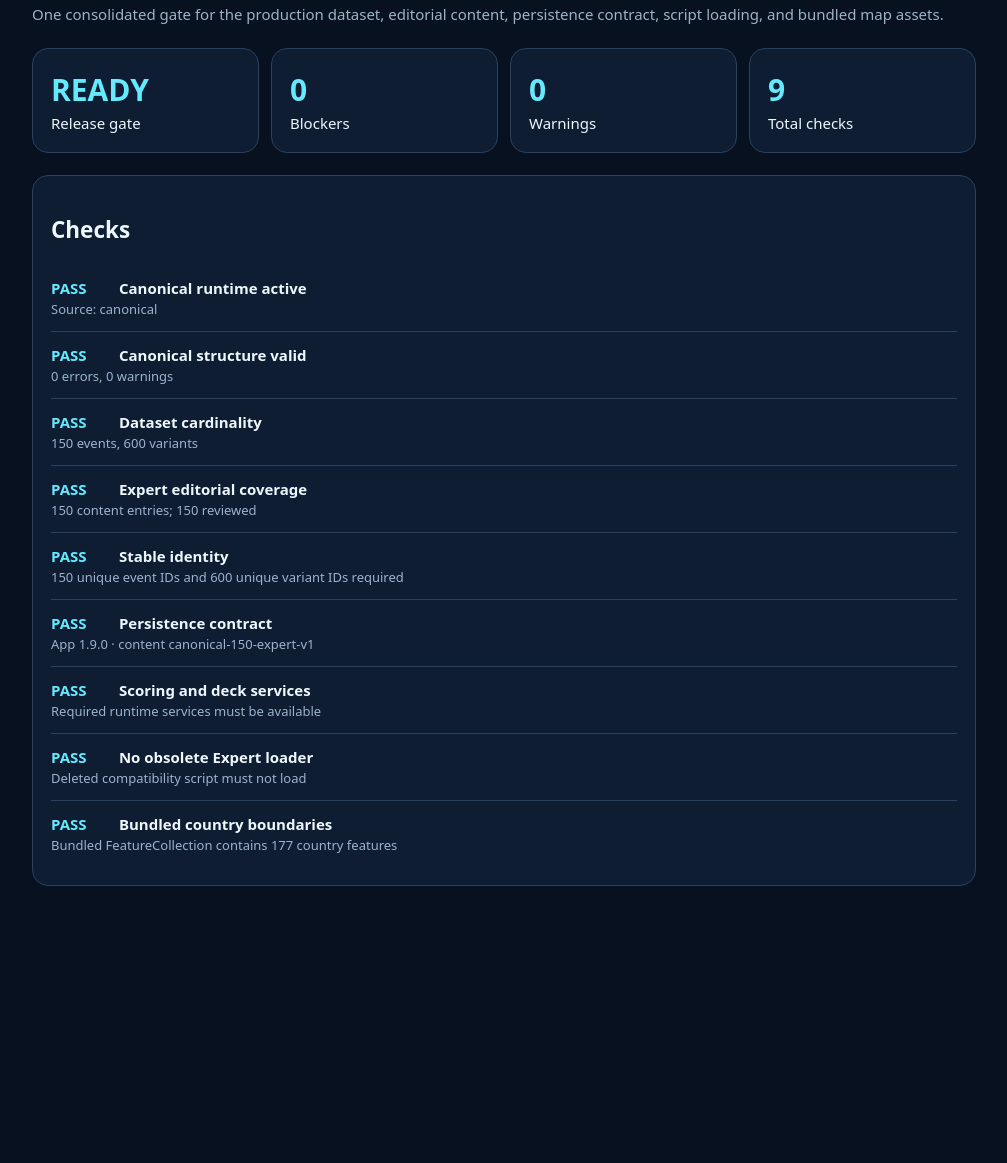
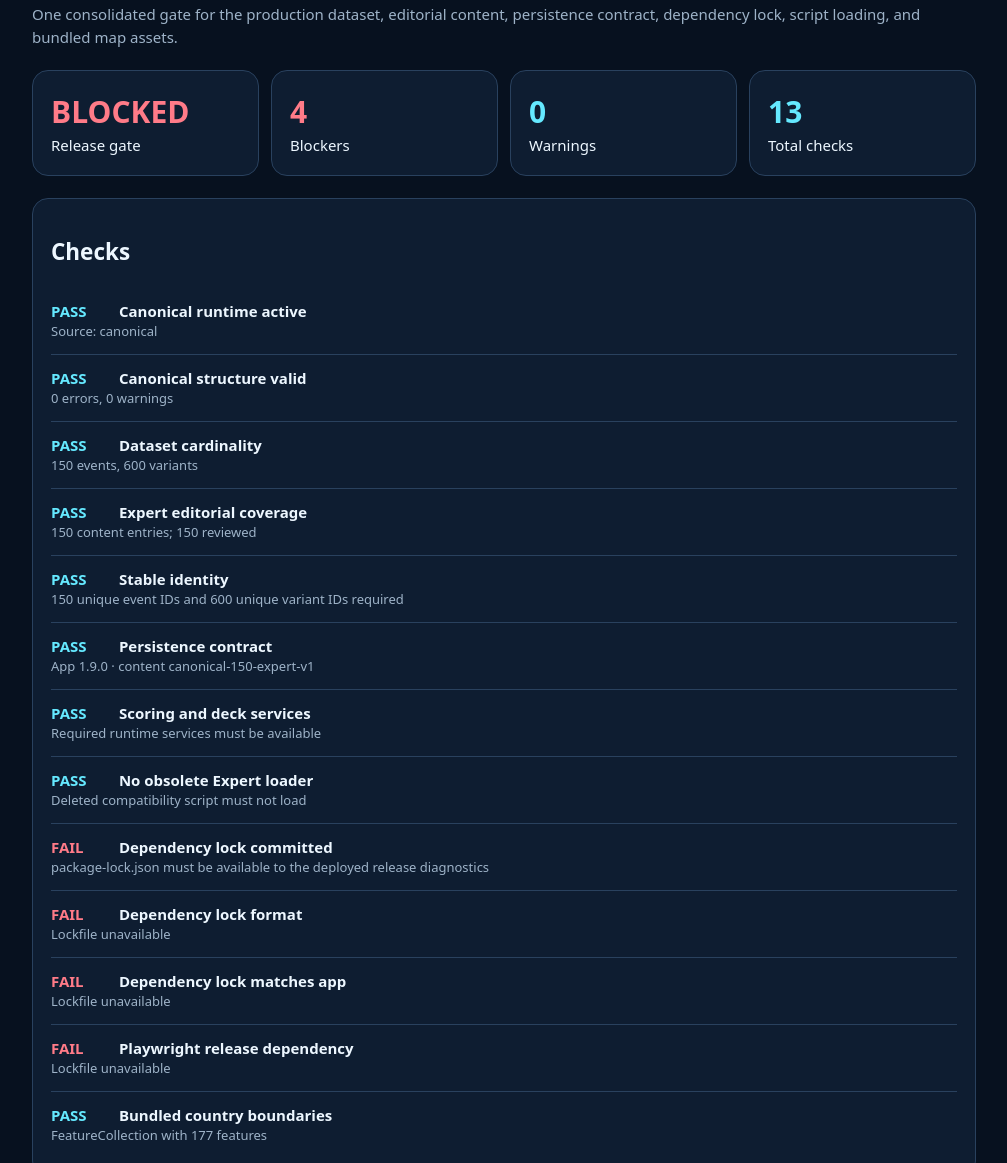
Before and after one commit to flesentine/chronoglobe, a website: page tools/release-readiness.html in a window 1280 px wide. Shown: the part 110-1273 px from the top of the page, without its empty margins (136-1143 px from the left). Before the commit the page ends 1024 px from the top, so only its background shows below. Drawn offline with Linux system fonts and the light colour scheme; no server answers.

Commit message:
Require locked release dependencies in readiness dashboard

```diff
--- a/tools/release-readiness.html
+++ b/tools/release-readiness.html
@@ -11,7 +11,7 @@
 </head>
 <body><main class="wrap">
   <h1>ChronoGlobe release readiness</h1>
-  <p class="lede">One consolidated gate for the production dataset, editorial content, persistence contract, script loading, and bundled map assets.</p>
+  <p class="lede">One consolidated gate for the production dataset, editorial content, persistence contract, dependency lock, script loading, and bundled map assets.</p>
   <div id="summary" class="grid"></div>
   <section class="panel"><h2>Checks</h2><div id="checks"></div></section>
 </main>
@@ -42,22 +42,25 @@
   add('Scoring and deck services',typeof window.ChronoDeck?.buildRoundDeck==='function'&&typeof window.ChronoScoring?.roundResult==='function','Required runtime services must be available');
   add('No obsolete Expert loader',[...document.scripts].every(script=>!script.src.endsWith('/expert-overrides.js')),'Deleted compatibility script must not load');
 
-  let boundaryDetail='Bundled GeoJSON could not be loaded';
-  let boundaryValid=false;
+  let lock=null;
+  try{
+    const response=await fetch('../package-lock.json',{cache:'no-store'});
+    if(response.ok) lock=await response.json();
+  }catch{}
+  const rootLock=lock?.packages?.[''];
+  const lockedPlaywright=lock?.packages?.['node_modules/@playwright/test']?.version;
+  add('Dependency lock committed',Boolean(lock),'package-lock.json must be available to the deployed release diagnostics');
+  add('Dependency lock format',lock?.lockfileVersion===3,lock?`lockfileVersion ${lock.lockfileVersion??'missing'}`:'Lockfile unavailable');
+  add('Dependency lock matches app',lock?.version==='1.9.0'&&rootLock?.version==='1.9.0',lock?`Root ${lock.version||'missing'} · package ${rootLock?.version||'missing'}`:'Lockfile unavailable');
+  add('Playwright release dependency',rootLock?.devDependencies?.['@playwright/test']==='1.55.0'&&lockedPlaywright==='1.55.0',lock?`Declared ${rootLock?.devDependencies?.['@playwright/test']||'missing'} · locked ${lockedPlaywright||'missing'}`:'Lockfile unavailable');
+
+  let boundaries=null;
   try{
     const response=await fetch('../data/country-boundaries.geojson',{cache:'no-store'});
-    if(response.ok){
-      const data=await response.json();
-      const featureCount=Array.isArray(data.features)?data.features.length:0;
-      boundaryValid=data.type==='FeatureCollection'&&featureCount>=170;
-      boundaryDetail=boundaryValid?`Bundled FeatureCollection contains ${featureCount} country features`:`Invalid bundled GeoJSON: ${data.type||'missing type'}, ${featureCount} features`;
-    }else{
-      boundaryDetail=`Bundled GeoJSON returned HTTP ${response.status}`;
-    }
-  }catch(error){
-    boundaryDetail=`Bundled GeoJSON failed to load: ${error?.message||'unknown error'}`;
-  }
-  add('Bundled country boundaries',boundaryValid,boundaryDetail);
+    if(response.ok) boundaries=await response.json();
+  }catch{}
+  const boundaryFeatures=Array.isArray(boundaries?.features)?boundaries.features:[];
+  add('Bundled country boundaries',boundaries?.type==='FeatureCollection'&&boundaryFeatures.length>=170,boundaries?`${boundaries.type||'missing'} with ${boundaryFeatures.length} features`:'Required vendored GeoJSON is missing or unreadable');
 
   const blockers=checks.filter(check=>check.severity==='blocker'&&!check.ok).length;
   const warnings=checks.filter(check=>check.severity==='warning'&&!check.ok).length;
```
